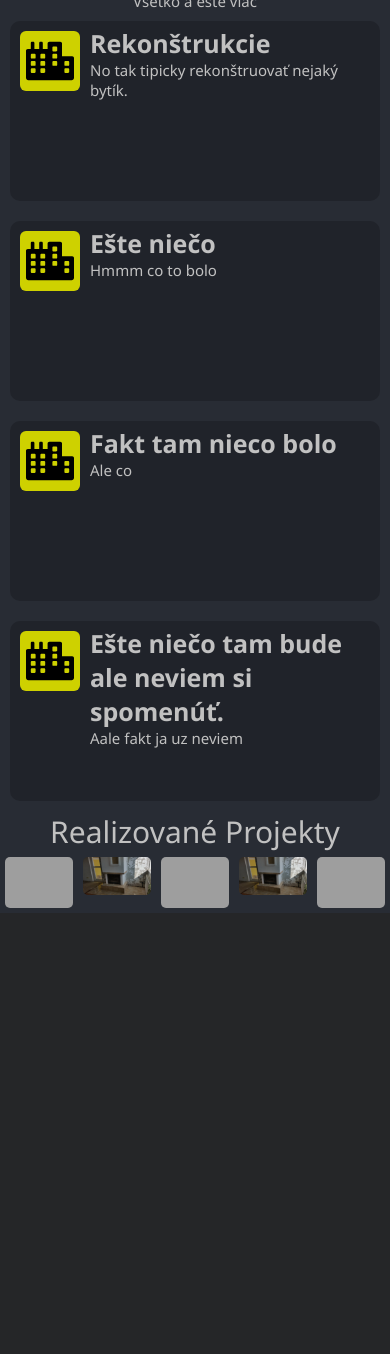
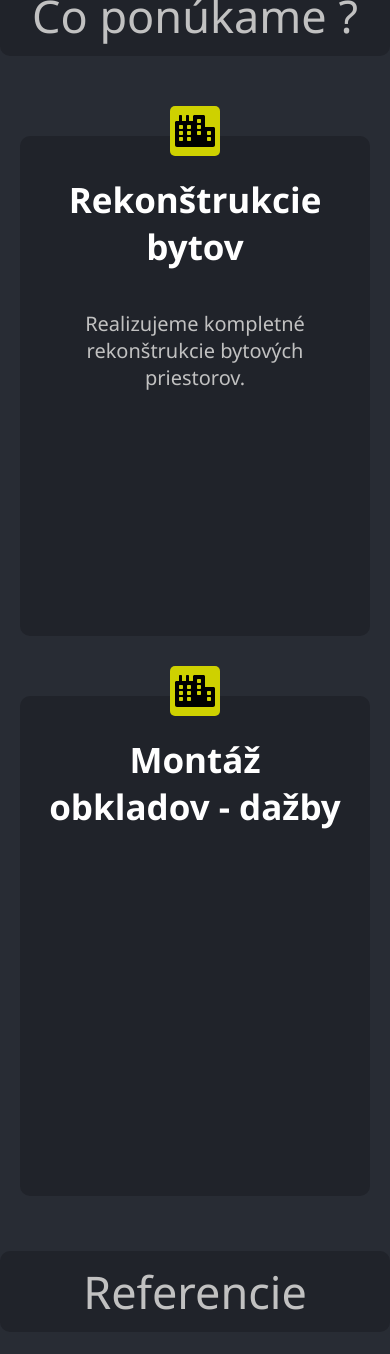
Before and after one commit to CryFar/DobraStavbaSRO, a PHP site: page / in a window 390 px wide. Shown: the part 345-1699 px from the top of the page. Before the commit the page ends 1253 px from the top, so only its background shows below. Run offline with PHP 8.4, Linux system fonts and the light colour scheme; grey boxes are pictures that could not be loaded.

Commit message:
Version 1.0
- Finallised the initial design of the page

```diff
--- a/Style/style.css
+++ b/Style/style.css
@@ -16,13 +16,13 @@ body {
     background: rgb(40, 44, 52);
 }
 h1 {
-    font-size: 35px;
+    font-size: 45px;
 }
 h2 {
-    font-size: 30px;
+    font-size: 40px;
 }
 h3 {
-    font-size: 25px;
+    font-size: 30px;
 }
 p {
     font-size: 15px;
@@ -95,34 +95,90 @@ main section {
     background: rgb(40, 44, 52);
     margin: 0 auto;
     max-width: 1200px;
+    height: 100%;
     z-index: 1;
 }
-main section .grid {
-    display: grid;
-    grid-template-columns: minmax(300px, 600px) minmax(300px, 600px);
-    grid-template-rows: 200px 200px;
+main section .heading {
+    display: block;
+    background: rgb(32, 35, 42);
+    margin: 25px 0;
+    padding: 10px;
+    border-radius: 10px;
 }
-main section .grid .text {
+main section .list {
     position: relative;
+    margin-top: 50px;
+    width: 100%;
+    text-align: center;
+}
+main section .list .item {
+    display: inline-block;
+    position: relative;
+    vertical-align: top;
+    width: 350px;
+    padding: 20px 5px 5px 5px;
+    margin: 30px 10px;
+    height: 500px;
     background: rgb(32, 35, 42);
     border-radius: 10px;
-    border-left: 5px solid transparent;
-    border-right: 5px solid transparent;
-    margin: 10px;
-    padding: 5px;
-    padding-left: 75px;
-    text-align: left;
 }
-main section .grid .text .icon {
+main section .list .item h2 {
+    color: white;
+    font-weight: bold;
+    font-size: 35px;
+    padding: 20px;
+}
+main section .list .item .text
+ {
+    font-size: 20px;
+    padding: 20px;
+}
+main section .list .item:hover .wrapper .contact  {
+    bottom: 0;
+    transition: 0.5s;
+}
+main section .list .item:hover {
+
+    transition: 0.5s;
+}
+main section .list .item .wrapper {
     position: absolute;
-    top: 10px;
-    left: 5px;
-    height: 60px;
-    width: 60px;
+    height: 100%;
+    width: 100%;
+    top: 0;
+    left: 0;
+    overflow: hidden;
+}
+main section .list .item .wrapper .contact {
+    position: absolute;
+    background: rgb(25, 27, 32);
+    border-radius: 10px;
+    padding: 20px;
+    width: 100%;
+    bottom: -200px;
+    left: 0;
+    transition: 0.5s;
+}
+main section .list .item .icon {
+    position: absolute;
+    text-align: center;
+    top: -30px;
+    left: 50%;
+    margin-left: -25px;
+    width: 50px;
+    height: 50px;
+}
+main section .list .item .icon img {
+    width: 100%;
+    height: auto;
+}
+main section .gallery {
+    position: relative;
+    width: 100%;
 }
 main section .gallery a img {
     float: left;
-    width: 20%;
+    width: 25%;
     height: auto;
     border: 5px solid transparent;
     border-radius: 10px;
@@ -136,6 +192,17 @@ main section .gallery a:hover img {
 main section .gallery a.big img {
     width: 40%;
 }
+footer {
+    position: relative;
+    display: block;
+    width: 100%;
+    height: 50px;
+    margin-top: 50px;
+    padding: 10px;
+    background: rgb(32, 35, 42);
+    box-shadow: 0px 3px 5px 0px rgba(0,0,0,0.5);
+    z-index: 2;
+}
 .clear {
     clear: both;
     float: none;
@@ -147,4 +214,17 @@ main section .gallery a.big img {
         grid-template-columns: minmax(100px, 768px);
         grid-template-rows: 200px 200px 200px 200px;
     }
+    main section .gallery a img {
+        float: left;
+        width: 50%;
+        height: auto;
+        border: 5px solid transparent;
+        border-radius: 10px;
+        transition: transform .3s ease;
+    }
+    main section .gallery a:hover img {
+        transform: scale(1.00);
+        transition: transform .3s ease;
+        z-index: 5;
+    }
 }
--- a/index.html
+++ b/index.html
@@ -16,7 +16,7 @@
         });
     </script>
 </head>
-<body id="Domov">
+<body id="domov">
     <header>
         <div class="logo">
             <img src="Style/Logo Rectangle.svg" alt="logo">
@@ -27,11 +27,11 @@
             <span></span>
         </div>
         <nav>
-            <a href="#Domov">Domov</a>
-            <a href="#CoPonukame">Čo Ponúkame ?</a>
-            <a href="#Referencie">Referencie</a>
-            <a href="#Kontakt">Kontakt</a>
-            <a href="#O Nás">O Nás</a>
+            <a href="#domov">Domov</a>
+            <a href="#ponuka">Čo Ponúkame ?</a>
+            <a href="#referencie">Referencie</a>
+            <a href="#kontakt">Kontakt</a>
+            <!--<a href="#O Nás">O Nás</a>-->
         </nav>
     </header>
     <main>
@@ -98,7 +98,7 @@
                 .jssora072.jssora072dn {opacity:.4;}
                 .jssora072.jssora072ds {opacity:.3;pointer-events:none;}
             </style>
-            <div id="jssor_1" style="position:relative;margin:0 auto;top:0px;left:0px;width:1200px;height:600px;overflow:hidden;visibility:hidden;">
+            <div id="jssor_1" style="position:relative;margin:0 auto;top:0px;left:0px;width:1200px;height:600px;overflow:hidden;visibility:hidden;border-radius:10px;">
                 <!-- Loading Screen -->
                 <div data-u="loading" class="jssorl-004-double-tail-spin" style="position:absolute;top:0px;left:0px;width:100%;height:100%;text-align:center;background-color:rgba(0,0,0,0.7);">
                     <img style="margin-top:-19px;position:relative;top:50%;width:38px;height:38px;" src="Images/double-tail-spin.svg" />
@@ -127,43 +127,72 @@
             </script>
             <!-- #endregion Jssor Slider End -->
         </div>
-        <section id="CoPonukame">
-            <h2>Čo ponúkame ?</h2>
-            <p>Všetko a ešte viac</p>
-            <div class="grid">
-                <div class="text">
-                    <img class="icon" src="Style/Icon 1.svg" alt="Icon">
-                    <h3><b>Rekonštrukcie</b></h3>
-                    <p>No tak tipicky rekonštruovať nejaký bytík.</p>
+        <section id="ponuka">
+            <div class="heading">
+                 <h1>Čo ponúkame ?</h1>
+            </div>
+            <div class="list">
+                <div class="item">
+                    <div class="icon">
+                        <img src="style/Icon 1.svg" alt="">
+                    </div>
+                    <h2>Rekonštrukcie bytov</h2>
+                    <div class="text">
+                        Realizujeme kompletné rekonštrukcie bytových priestorov.
+                    </div>
+                    <div class="wrapper">
+                        <a href="#kontakt" class="contact">
+                            <h2>Kontakt</h2>
+                        </a>
+                    </div>
                 </div>
-                <div class="text">
-                    <img class="icon" src="Style/Icon 1.svg" alt="Icon">
-                    <h3><b>Ešte niečo</b></h3>
-                    <p>Hmmm co to bolo</p>
-                </div>
-                <div class="text">
-                    <img class="icon" src="Style/Icon 1.svg" alt="Icon">
-                    <h3><b>Fakt tam nieco bolo</b></h3>
-                    <p>Ale co</p>
-                </div>
-                <div class="text">
-                    <img class="icon" src="Style/Icon 1.svg" alt="Icon">
-                    <h3><b>Ešte niečo tam bude ale neviem si spomenúť.</b></h3>
-                    <p>Aale fakt ja uz neviem</p>
+                <div class="item">
+                    <div class="icon">
+                        <img src="style/Icon 1.svg" alt="">
+                    </div>
+                    <h2>Montáž obkladov - dažby</h2>
+                    <div class="text">
+
+                    </div>
+                    <div class="wrapper">
+                        <a href="#kontakt" class="contact">
+                            <h2>Kontakt</h2>
+                        </a>
+                    </div>
                 </div>
             </div>
+            <div class="clear"></div>
         </section>
-        <section>
-            <h2>Realizované Projekty</h2>
+        <section id="referencie">
+            <div class="heading">
+                <h1>Referencie</h1>
+           </div>
             <div class="gallery">
                 <a href="Images/img1.jpg"><img src="Images/img1.jpg" alt="" title="Stavba Niecoho :D"></a>
                 <a href="Images/img2.jpg"><img src="Images/img2.jpg" alt="" title="Krb nejaky :D"></a>
                 <a href="Images/img1.jpg"><img src="Images/img1.jpg" alt="" title="Stavba Niecoho :D"></a>
                 <a href="Images/img2.jpg"><img src="Images/img2.jpg" alt="" title="Krb nejaky :D"></a>
                 <a href="Images/img1.jpg"><img src="Images/img1.jpg" alt="" title="Stavba Niecoho :D"></a>
+                <a href="Images/img2.jpg"><img src="Images/img2.jpg" alt="" title="Stavba Niecoho :D"></a>
+                <a href="Images/img1.jpg"><img src="Images/img1.jpg" alt="" title="Krb nejaky :D"></a>
+                <a href="Images/img2.jpg"><img src="Images/img2.jpg" alt="" title="Stavba Niecoho :D"></a>
                 <div class="clear"></div>
             </div>
         </section>
+        <section id="kontakt">
+            <div class="heading">
+                <h2>Kontakt</h2>
+            </div>
+            <div>
+                <h3>Vladimír Slačka</h3>
+                <p>E-mail: <a target="_blank" href="mailto:vladimirslacka@gmail.com">vladimirslacka@gmail.com</a></p>
+                <p>Phone: <a href="tel:+421910601407">+421 910 601 407</a></p>
+            </div>
+        </section>
+        <div class="clear"></div>
+        <footer>
+            &copy; 2020 Dobrá Stavba
+        </footer>
     </main>
 </body>
 </html>
```
